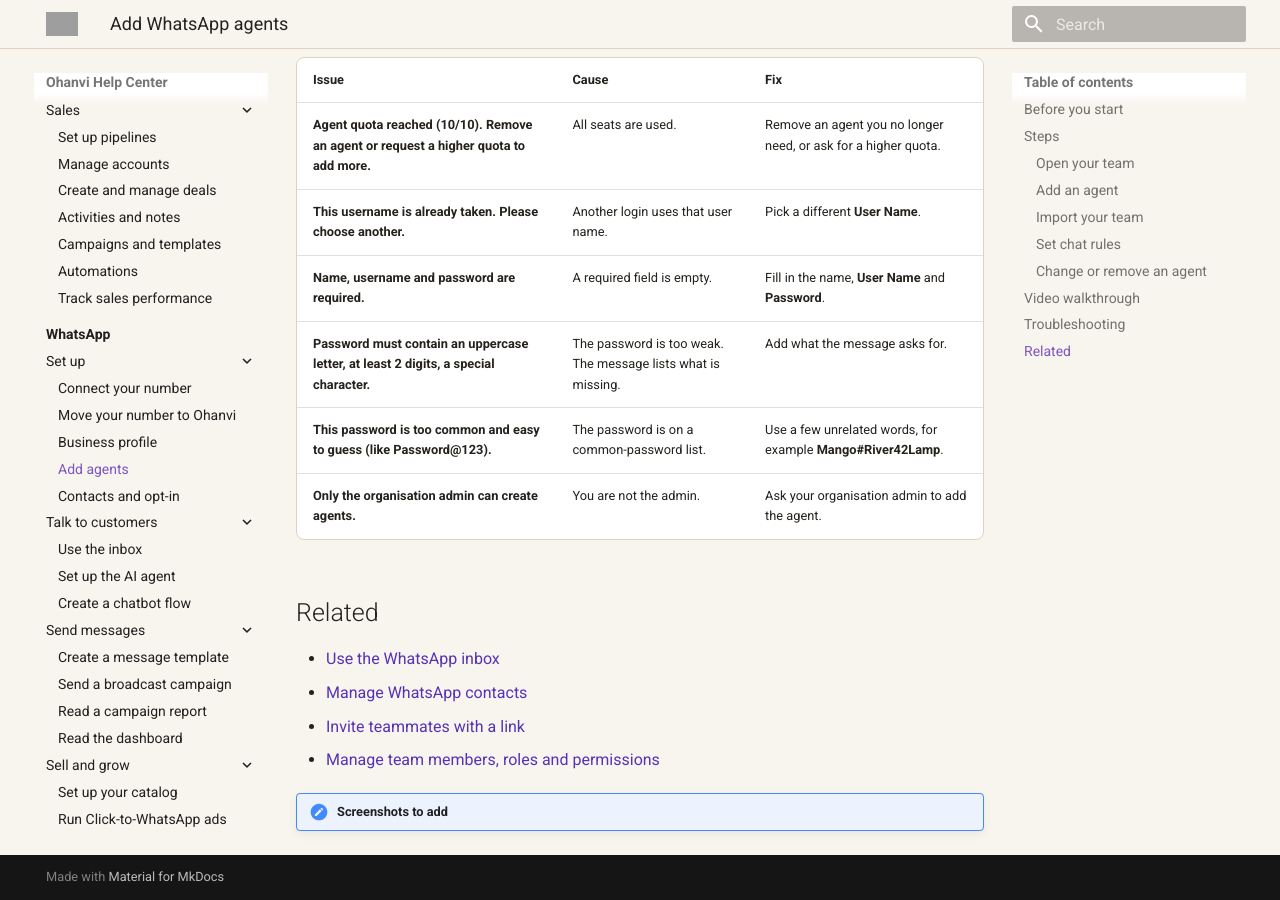
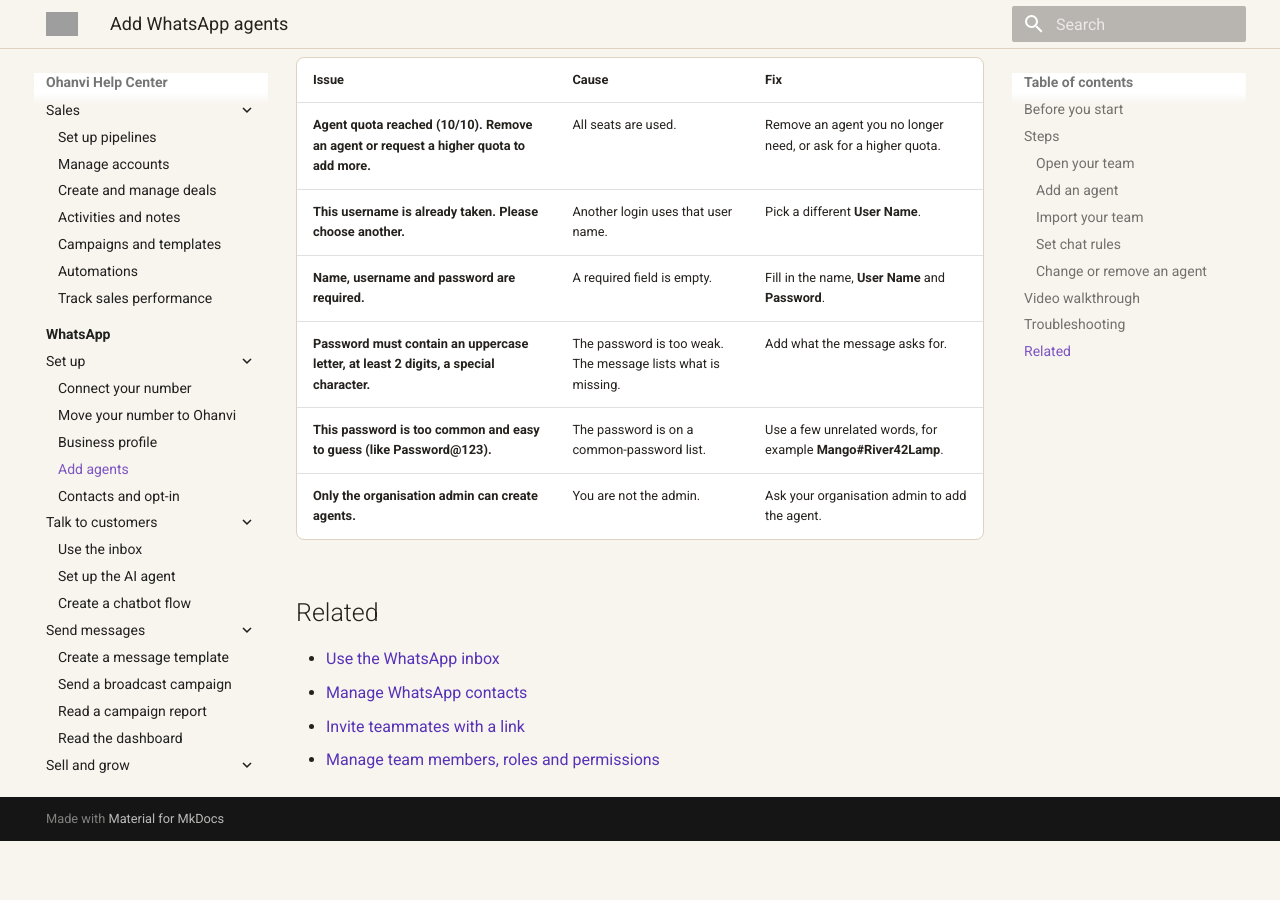
Before and after one commit to Ohanvi/ohanvi.github.io, an MkDocs documentation site: the page built from docs/whatsapp/add-whatsapp-agents.md, in a window 1280 px wide and 900 px high, scrolled down 3889 px. Built offline with MkDocs 1.6.1 and Material for MkDocs 9.7.7, drawn with Linux system fonts in a browser that asks for light colours; after the commit the page ends 4730 px from its top, so only the background shows below that; grey boxes are pictures that could not be loaded.

Commit message:
docs(whatsapp): drop the empty screenshots note on the Agents page
Co-Authored-By: Claude Opus 5.5 (1M context) <noreply@anthropic.com>

```diff
--- a/docs/whatsapp/add-whatsapp-agents.md
+++ b/docs/whatsapp/add-whatsapp-agents.md
@@ -100,5 +100,3 @@ Auto-routing skips an agent for chats that do not match. Assigning a non-matchin
 - [Manage WhatsApp contacts](manage-whatsapp-contacts.md)
 - [Invite teammates with a link](../settings/invite-teammates.md)
 - [Manage team members, roles and permissions](../settings/roles-and-permissions.md)
-
-!!! note "Screenshots to add"
```
